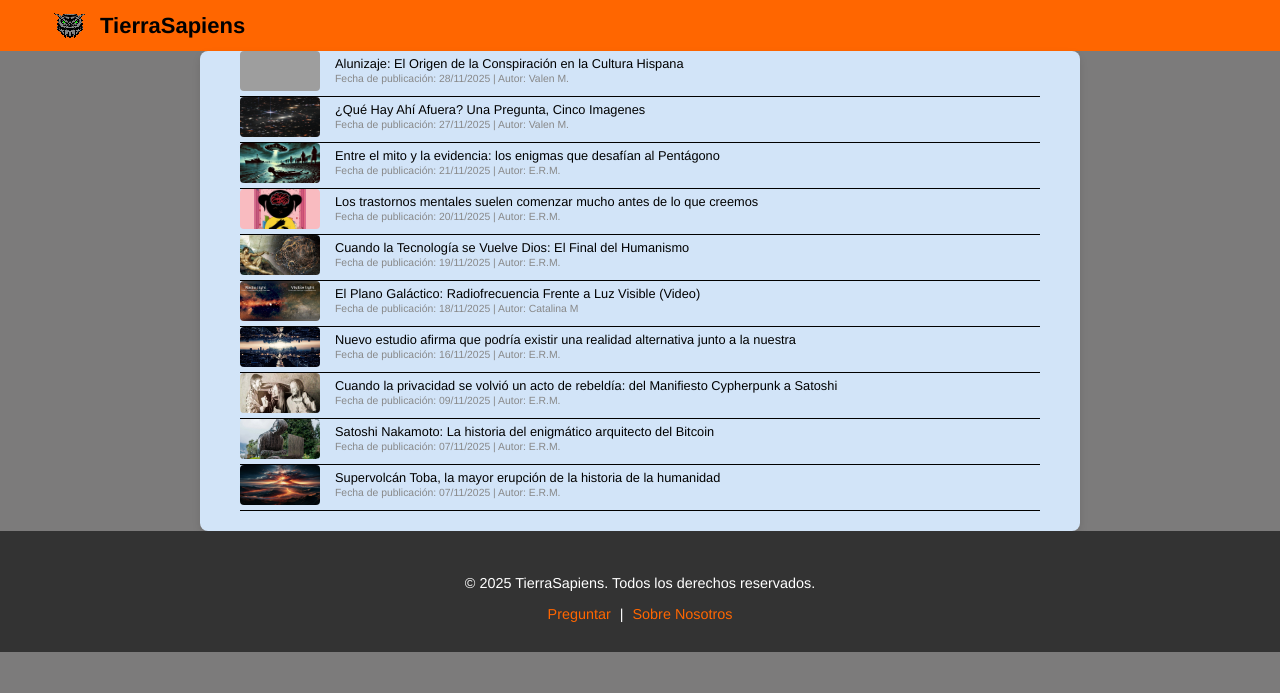
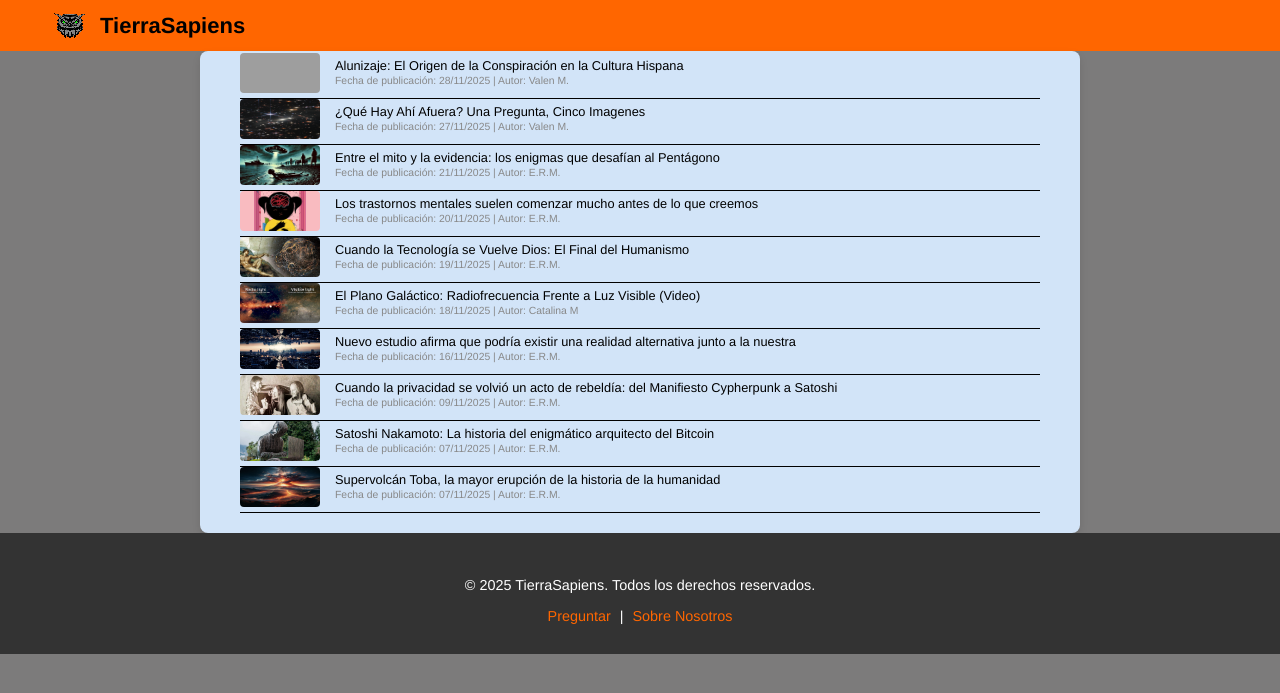
Before and after one commit to TierraSapiens/RealidadAlterna, a Jekyll site: the page built from index.md, in a window 1280 px wide. Shown: the top 693 px of the page. Built offline with Jekyll 4.4.1, drawn with Linux system fonts in a browser that asks for light colours; grey boxes are pictures that could not be loaded.

Commit message:
MODIFICACION

```diff
--- a/assets/css/style.css
+++ b/assets/css/style.css
@@ -15,7 +15,7 @@ main {
     background-color: #d2e4f8;    /*Fondo Blanco para el contenido */
     max-width: 800px;               /*Limita el ancho del contenido escrito */
     margin: 0px auto;               /*Centra el bloque blanco y le da espacio arriba y abajo */
-    padding: 0px 40px 20px 40px;    /*0 px arriba (para no tener espacio) */
+    padding: 2px 40px 20px 40px;    /*2 px arriba (para no tener espacio) */
     border-radius: 8px;
     box-shadow: 0 4px 8px rgba(0, 0, 0, 0.1);
 }
@@ -192,9 +192,9 @@ footer {
     }
 
     .post-content .post-title {
-        display: block !important;          /* Fuerza a que el título use todo el ancho disponible */
+        display: block !important;    /*Fuerza a que el título use todo el ancho disponible */
         width: 100% !important;
-        margin-top: -4px !important;
+        margin-top: 1px !important;   /*SEPARACION DE ARRIBA del TITULO*/
         margin-bottom: 0 !important;
         font-size: 0.85em !important; /*Tamaño de titulo letras*/
         letter-spacing: -0.5px;       /*Junta las letras*/
@@ -221,7 +221,7 @@ footer {
         color: #666;
         display: block !important;
         margin-top: 2px !important;
-        margin-bottom: -2px !important; /*Espacio antes de la línea divisoria*/
+        margin-bottom: 1px !important; /*ESPACIO antes de la LINEA DIVISORIA de Fecha-Autor ABAJO*/
     }
 }
 
```
